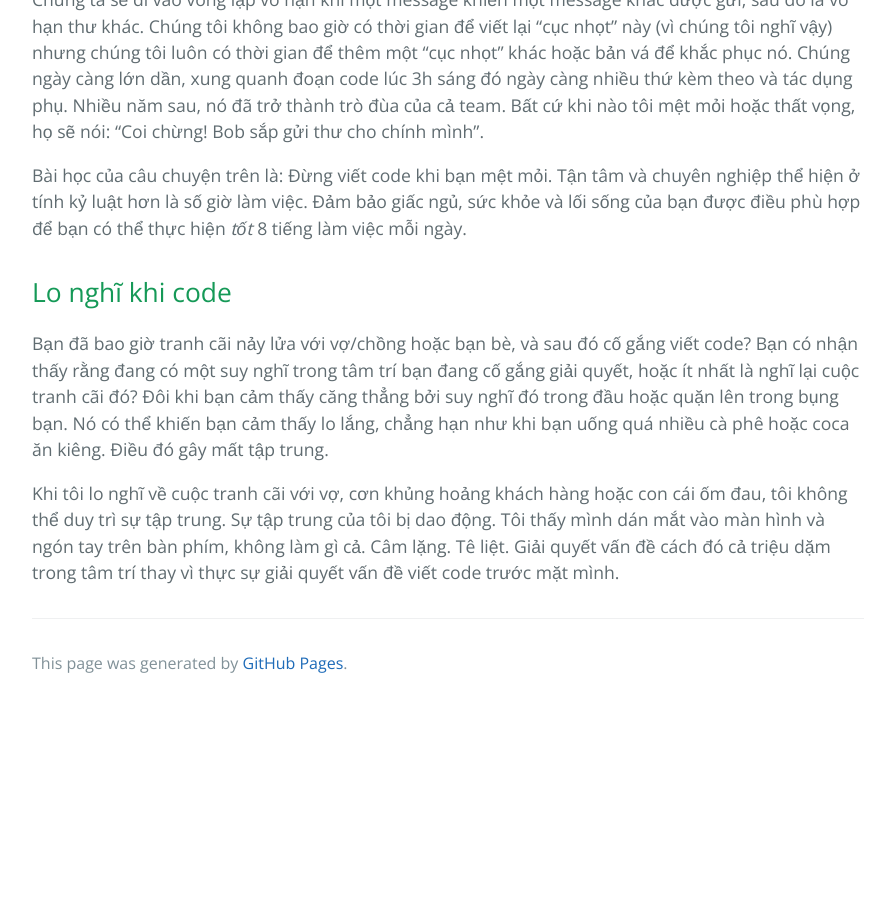
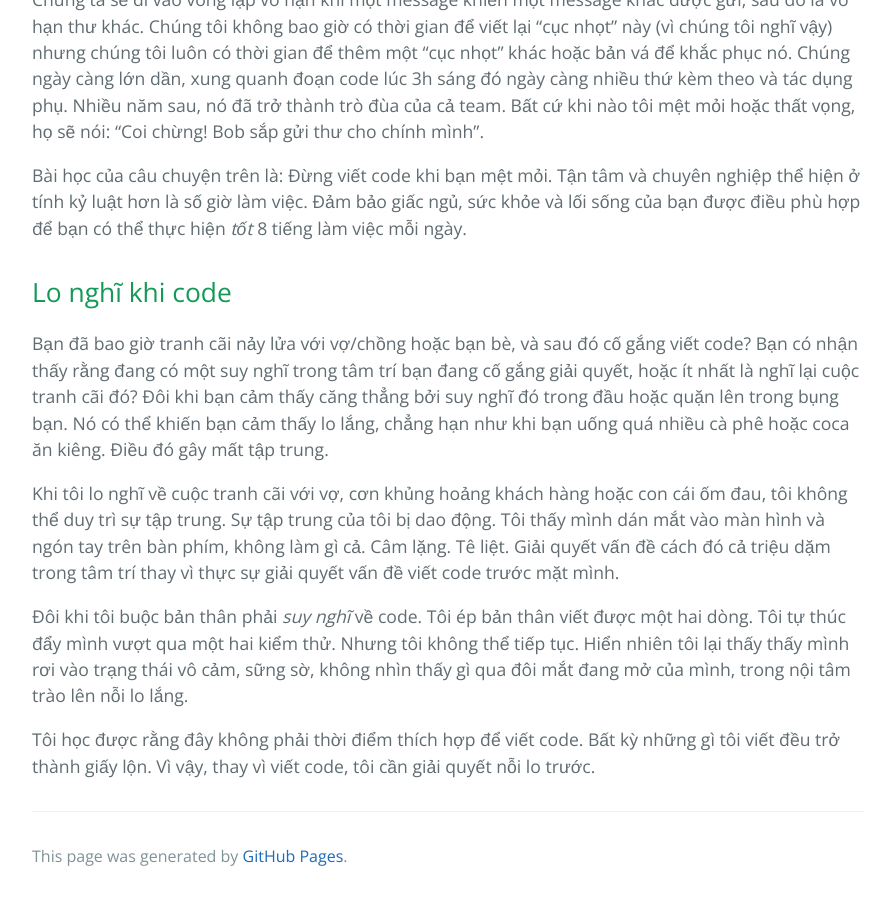
Before and after one commit to HaiBV/haibv.github.io, a Jekyll site: the page built from clean-coder/chapter-4-coding.md, in a window 1280 px wide and 900 px high, scrolled down 2529 px. Shown: the whole window, without its empty margins (192-1087 px from the left). Built offline with Jekyll 4.4.1, drawn with Linux system fonts in a browser that asks for light colours; our own code applies the rules of GitHub Pages for plain Markdown files; before the commit the page ends 3236 px from its top, so only the background shows below that.

Commit message:
Book - The Clean Coder - Chapter 4 - Coding

```diff
--- a/clean-coder/chapter-4-coding.md
+++ b/clean-coder/chapter-4-coding.md
@@ -53,3 +53,7 @@ Bài học của câu chuyện trên là: Đừng viết code khi bạn mệt m
 Bạn đã bao giờ tranh cãi nảy lửa với vợ/chồng hoặc bạn bè, và sau đó cố gắng viết code? Bạn có nhận thấy rằng đang có một suy nghĩ trong tâm trí bạn đang cố gắng giải quyết, hoặc ít nhất là nghĩ lại cuộc tranh cãi đó? Đôi khi bạn cảm thấy căng thẳng bởi suy nghĩ đó trong đầu hoặc quặn lên trong bụng bạn. Nó có thể khiến bạn cảm thấy lo lắng, chẳng hạn như khi bạn uống quá nhiều cà phê hoặc coca ăn kiêng. Điều đó gây mất tập trung.
 
 Khi tôi lo nghĩ về cuộc tranh cãi với vợ, cơn khủng hoảng khách hàng hoặc con cái ốm đau, tôi không thể duy trì sự tập trung. Sự tập trung của tôi bị dao động. Tôi thấy mình dán mắt vào màn hình và ngón tay trên bàn phím, không làm gì cả. Câm lặng. Tê liệt. Giải quyết vấn đề cách đó cả triệu dặm trong tâm trí thay vì thực sự giải quyết vấn đề viết code trước mặt mình.
+
+Đôi khi tôi buộc bản thân phải _suy nghĩ_ về code. Tôi ép bản thân viết được một hai dòng. Tôi tự thúc đẩy mình vượt qua một hai kiểm thử. Nhưng tôi không thể tiếp tục. Hiển nhiên tôi lại thấy thấy mình rơi vào trạng thái vô cảm, sững sờ, không nhìn thấy gì qua đôi mắt đang mở của mình, trong nội tâm trào lên nỗi lo lắng.
+
+Tôi học được rằng đây không phải thời điểm thích hợp để viết code. Bất kỳ những gì tôi viết đều trở thành giấy lộn. Vì vậy, thay vì viết code, tôi cần giải quyết nỗi lo trước.
```
